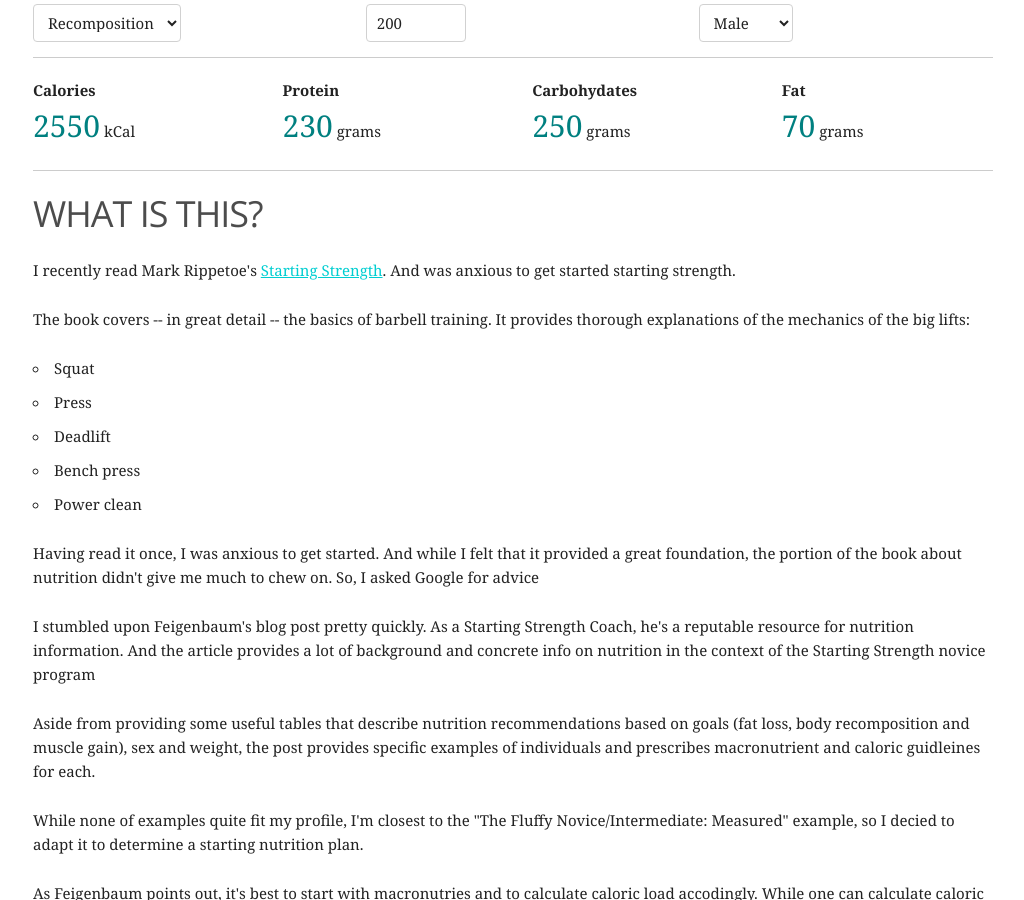
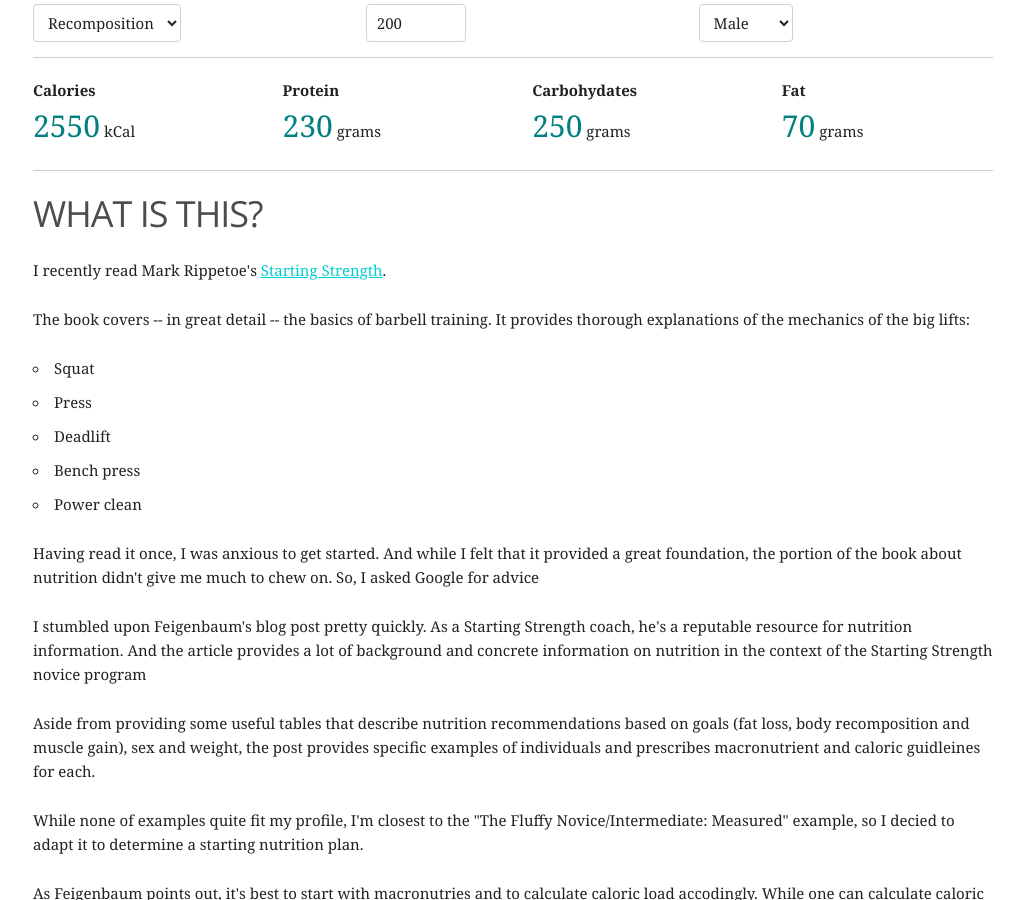
Before and after one commit to lannon/tvc15, a Jekyll site: the page built from _posts/2016-08-13-nutrition-macronutrient-calculator.html, in a window 1280 px wide and 900 px high, scrolled down 436 px. Shown: the whole window, without its empty margins (127-1151 px from the left). Built offline with Jekyll 4.4.1, drawn with Linux system fonts in a browser that asks for light colours; nearby versions of some CDN libraries.

Commit message:
edit macro post to update links and tweak some language

```diff
--- a/_posts/2016-08-13-nutrition-macronutrient-calculator.html
+++ b/_posts/2016-08-13-nutrition-macronutrient-calculator.html
@@ -5,9 +5,9 @@
 categories: nutrition
 tags: nutrition macronutrients
 excerpt: A simple calculator that attempts to calculate caloric load and macronutrient totals as described by Jordan Feigenbaum in his post titled
-    <a href="http://www.barbellmedicine.com/potpourri/584/" target="_blank">To Be a Beast</a>.
+    <a href="https://www.barbellmedicine.com/blog/584-2/" target="_blank">To Be a Beast</a>.
 tldr: A simple calculator that attempts to calculate caloric load and macronutrient totals as described by Jordan Feigenbaum in his post titled
-    <a href="http://www.barbellmedicine.com/potpourri/584/" target="_blank">To Be a Beast</a>.
+    <a href="https://www.barbellmedicine.com/blog/584-2/" target="_blank">To Be a Beast</a>.
 ---
 <style>
   td.user-input { padding-top: 2.5rem; }
@@ -68,7 +68,7 @@
 <div class="row">
   <h3>What Is This?</h3>
 
-  <p>I recently read Mark Rippetoe's <a href="http://aasgaardco.com/store/books/starting-strength-basic-barbell-training-413">Starting Strength</a>. And was anxious to get started starting strength.</p>
+  <p>I recently read Mark Rippetoe's <a href="http://aasgaardco.com/store/books/starting-strength-basic-barbell-training-413">Starting Strength</a>.</p>
   <p>The book covers -- in great detail -- the basics of barbell training. It provides thorough explanations of the mechanics of the big lifts:
     <ul>
       <li>Squat</li>
@@ -81,10 +81,9 @@
 
   <p>Having read it once, I was anxious to get started. And while I felt that it provided a great foundation, the portion of the book about nutrition didn't give me much to chew on. So, I asked Google for advice</p>
 
-<p>I stumbled upon Feigenbaum's blog post pretty quickly. As a Starting Strength Coach, he's a reputable resource for nutrition information. And the article provides a lot of background and concrete info on nutrition in the context of the Starting Strength novice program</p>
+  <p>I stumbled upon Feigenbaum's blog post pretty quickly. As a Starting Strength coach, he's a reputable resource for nutrition information. And the article provides a lot of background and concrete information on nutrition in the context of the Starting Strength novice program</p>
 
-<p>
-  Aside from providing some useful tables that describe nutrition recommendations based on goals (fat loss, body recomposition and muscle gain), sex and weight, the post provides specific examples of individuals and prescribes macronutrient and caloric guidleines for each.
+  <p>Aside from providing some useful tables that describe nutrition recommendations based on goals (fat loss, body recomposition and muscle gain), sex and weight, the post provides specific examples of individuals and prescribes macronutrient and caloric guidleines for each.
   </p>
 
   <p>While none of examples quite fit my profile, I'm closest to the "The Fluffy Novice/Intermediate: Measured" example, so I decied to adapt it to determine a starting nutrition plan.</p>
```
Lines whose indentation alone changed are shown as unchanged.
